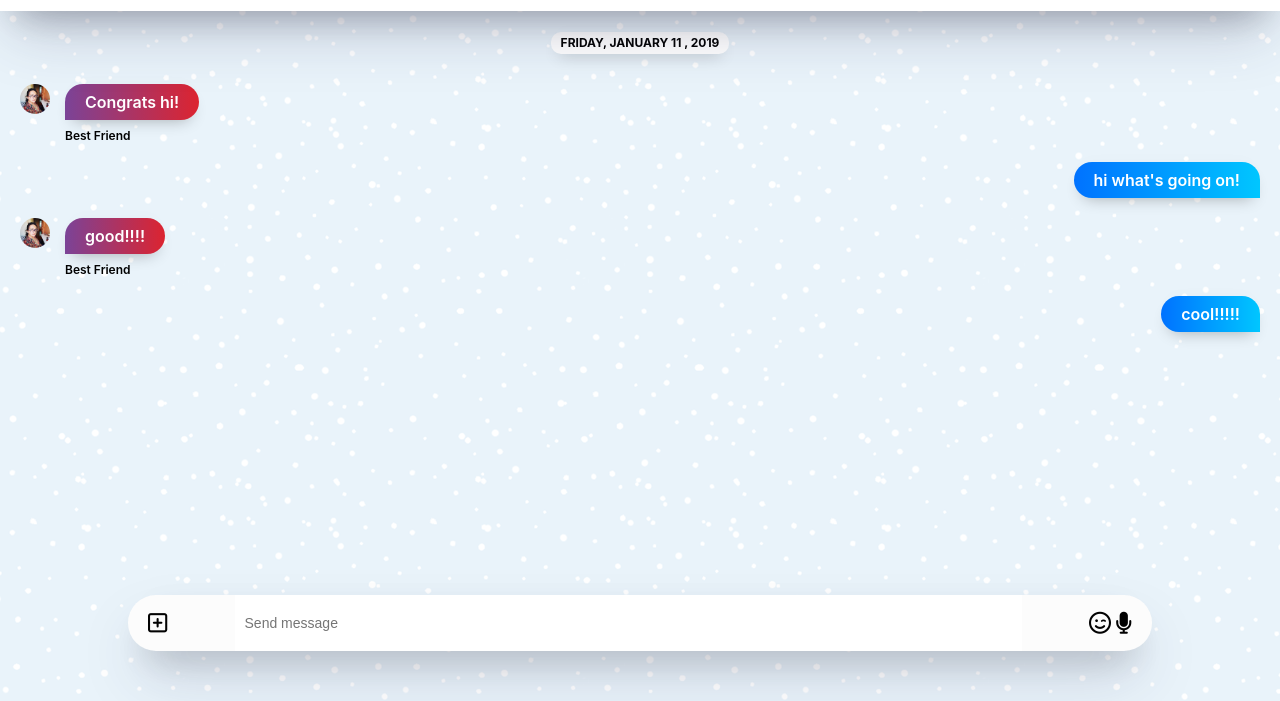
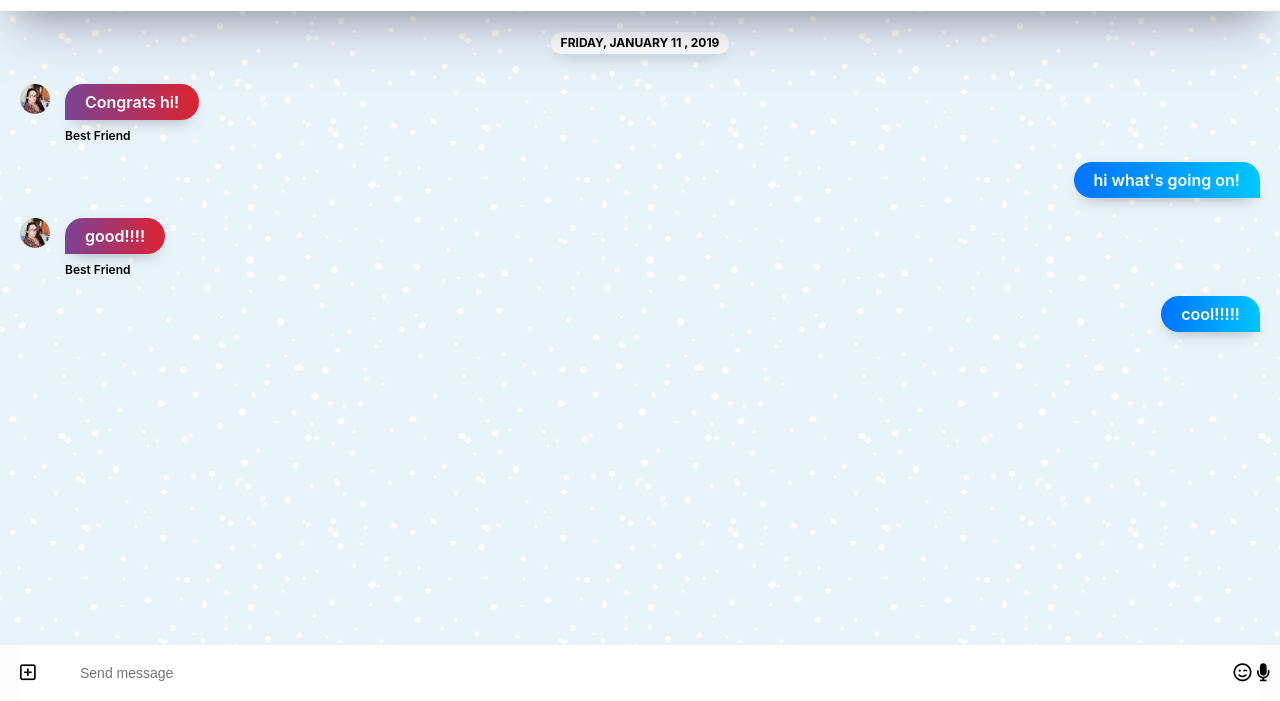
Before and after one commit to mil2ne/kakao-practice, a plain HTML site: page chat.html in a window 1280 px wide. Shown: the part 99-800 px from the top of the page. Drawn offline with Linux system fonts and the light colour scheme.

Commit message:
chat.html 에 input transitions 추가

```diff
--- a/chat.html
+++ b/chat.html
@@ -84,18 +84,17 @@
         </li>
       </ul>
     </main>
-    <div class="chat__write">
-      <div class="chat__write-column">
+    <div class="chat__write-container">
+      <input
+        class="chat__write"
+        type="text"
+        placeholder="Send message"
+        class="chat__write-input"
+      />
+      <div class="chat__icon-left chat__icon">
         <i class="far fa-plus-square"></i>
       </div>
-      <div class="chat__write-column">
-        <input
-          type="text"
-          placeholder="Send message"
-          class="chat__write-input"
-        />
-      </div>
-      <div class="chat__write-column">
+      <div class="chat__icon-right chat__icon">
         <span class="chat__write-icon">
           <i class="far fa-smile-wink"></i>
         </span>
--- a/css/chat.css
+++ b/css/chat.css
@@ -24,10 +24,9 @@
   min-height: 1000vh;
 }
 
-.chat__write {
+.chat__write-container {
   position: fixed;
-  bottom: 50px;
-  width: 80%;
+  bottom: 0px;
   margin: 0 auto;
   left: 0;
   right: 0;
@@ -36,9 +35,39 @@
   align-items: center;
   background-color: #fcfcfc;
   padding: 0px 20px;
-  border-radius: 40px;
-  box-shadow: 0 30px 60px -12px rgba(50, 50, 93, 0.25),
-    0 18px 36px -18px rgba(0, 0, 0, 0.3), 0 -12px 36px -8px rgba(0, 0, 0, 0.025);
+  /* box-shadow: 0 30px 60px -12px rgba(50, 50, 93, 0.25),
+    0 18px 36px -18px rgba(0, 0, 0, 0.3), 0 -12px 36px -8px rgba(0, 0, 0, 0.025); */
+}
+
+.chat__write {
+  bottom: 0px;
+  width: 100%;
+  border-radius: 0;
+  padding: 20px 60px;
+  border: none;
+  font-size: 14px;
+}
+
+.chat__icon-left {
+  position: absolute;
+}
+
+.chat__icon-right {
+  position: absolute;
+  right: 10px;
+}
+
+.chat__write:focus {
+  outline: none;
+}
+
+.chat__icon {
+  font-size: 18px;
+  transition: opacity 0.3s ease-in-out;
+}
+
+.chat__write:focus ~ .chat__icon {
+  opacity: 0;
 }
 
 .chat__write i {
@@ -47,17 +76,6 @@
 
 .chat__write-column:nth-child(2) {
   width: 80%;
-}
-
-.chat__write-column input {
-  padding: 20px 10px;
-  width: 100%;
-  border: none;
-  font-size: 14px;
-}
-
-.chat__write-column input:focus {
-  outline: none;
 }
 
 .chat-screen .chat__messages {
```
